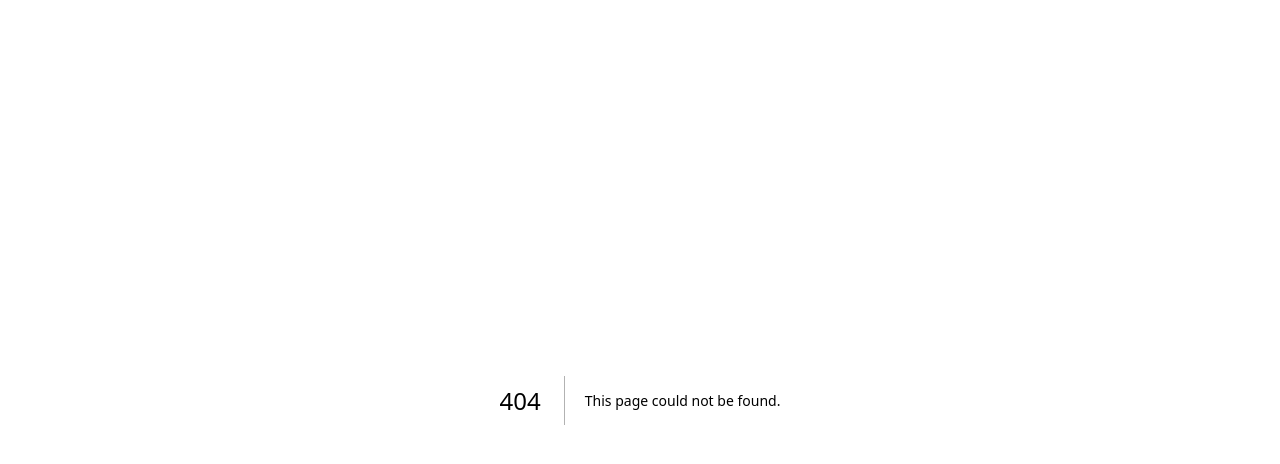
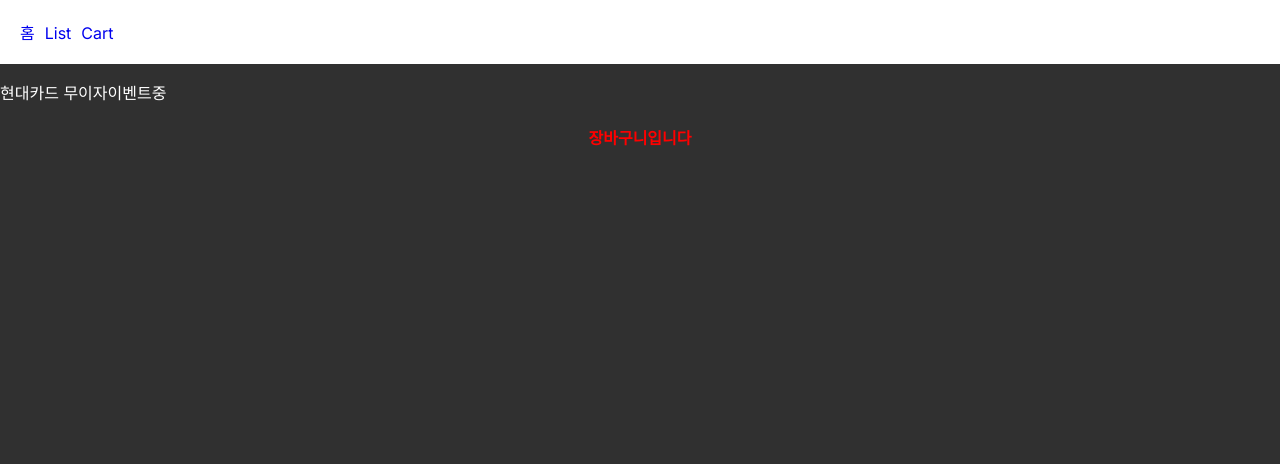
Before and after one commit to ddokn/next-js, a Next.js app in the folder fresh/: page /cart in a window 1280 px wide. Before the commit this address had no page. Shown: the top 464 px of the page. Built offline with nearby package versions, Linux system fonts and the light colour scheme.

Commit message:
Update routing

```diff
--- /dev/null
+++ b/fresh/app/cart/layout.js
@@ -0,0 +1,8 @@
+export default function RootLayout({ children }) {
+  return (
+        <div>
+            <p>현대카드 무이자이벤트중</p>
+            {children}
+        </div>
+    );
+}
--- /dev/null
+++ b/fresh/app/cart/page.js
@@ -0,0 +1,8 @@
+export default function Cart() {
+    let name = 'park'
+    return (
+      <div>
+        <h4 style={{ color: 'red', textAlign: 'center' }}>장바구니입니다</h4>
+      </div>
+    );
+  }
--- a/fresh/app/globals.css
+++ b/fresh/app/globals.css
@@ -5,8 +5,24 @@ body {
 }
 .title {
   text-align: center;
-  margin-top: 150px;
+  margin-top: 50px;
 }
 .title-sub {
   text-align: center;
 }
+.food {
+  margin: 20px auto;
+  width: 200px;
+  background: #fff;
+  color: #000;
+  padding: 20px;
+  border-radius: 5px;
+}
+.navbar {
+  background: #fff;
+  padding: 20px;
+}
+.navbar a {
+  margin-right: 10px;
+  text-decoration: none;
+}
--- a/fresh/app/layout.js
+++ b/fresh/app/layout.js
@@ -1,5 +1,7 @@
 import { Inter } from "next/font/google";
+import Link from "next/link";
 import "./globals.css";
+
 
 const inter = Inter({ subsets: ["latin"] });
 
@@ -11,7 +13,14 @@ export const metadata = {
 export default function RootLayout({ children }) {
   return (
     <html lang="en">
-      <body className={inter.className}>{children}</body>
+      <body className={inter.className}>
+        <div className="navbar">
+          <Link href="/">홈</Link>
+          <Link href="/list">List</Link>
+          <Link href="/cart">Cart</Link>
+        </div>
+        {children}
+      </body>
     </html>
   );
 }
--- a/fresh/app/page.js
+++ b/fresh/app/page.js
@@ -1,5 +1,3 @@
-import Image from "next/image";
-import styles from "./page.module.css";
 
 export default function Home() {
   let name = 'park'
```
Also changed, not shown: fresh/app/cart/payment/page.js (added, +8 -0 lines), fresh/app/list/page.js (added, +13 -0 lines).
